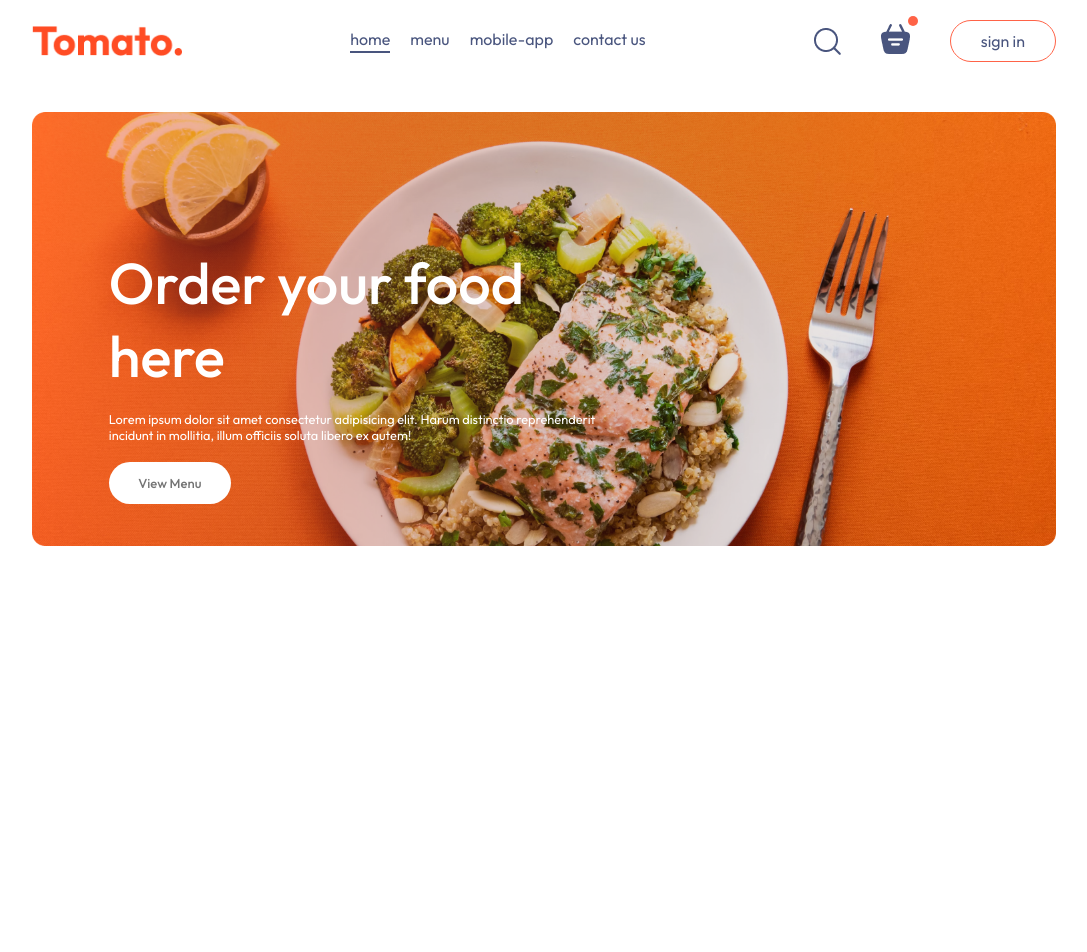
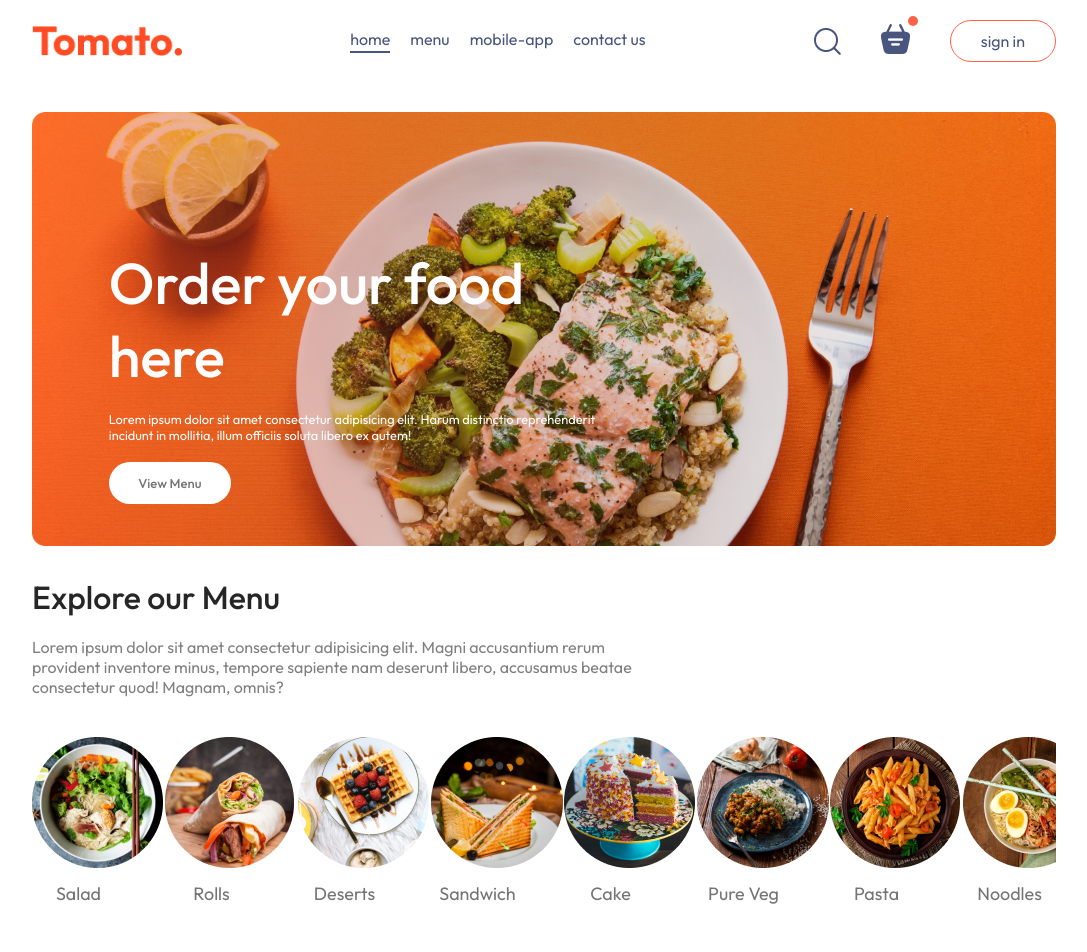
Before and after one commit to Jithin2k/Tomato-app, a React (Vite) app: page / in a window 1280 px wide. Shown: the top 952 px of the page, without its empty margins (96-1183 px from the left). Before the commit the page ends 800 px from the top, so only its background shows below. Built offline with nearby package versions, Linux system fonts and the light colour scheme.

Commit message:
Create Explore Menu and Add context API

```diff
--- /dev/null
+++ b/src/Components/ExploreMenu/ExploreMenu.css
@@ -0,0 +1,58 @@
+.explore-menu {
+  display: flex;
+  flex-direction: column;
+  gap: 20px;
+}
+
+.explore-menu h1 {
+  color: #262626;
+  font-weight: 500;
+}
+
+.explore-menu hr{
+    margin: 10px 0px;
+    height: 2px;
+    background-color:#e2e2e2;
+    border: none;
+}
+
+.explore-menu-text {
+  color: #808080;
+  max-width: 60%;
+}
+
+.explore-menu-list {
+  display: flex;
+  justify-content: center;
+  align-items: center;
+  gap: 40px;
+  text-align: center;
+  overflow-x: scroll;
+  margin: 20px 0px;
+}
+
+.explore-menu-list::-webkit-scrollbar{
+    display: none;
+}
+
+.explore-menu-list-item{
+    width: 7.5vw;
+    min-width: 80px;
+    cursor: pointer;
+    border-radius: 50%;
+    transition: .3s;
+}
+
+.explore-menu-list-item p{
+    margin-top: 10px;
+    color: #747474;
+    font-size: max(1.4vw,16px);
+    cursor: pointer;
+}
+
+.explore-menu-list-item .active{
+    border:4px solid;
+    color: tomato;
+    padding: 2px ;
+    border-radius: 50%;
+}
--- /dev/null
+++ b/src/Components/ExploreMenu/ExploreMenu.jsx
@@ -0,0 +1,40 @@
+import React from "react";
+import "./ExploreMenu.css";
+import { menu_list } from "../../assets/assets";
+
+const ExploreMenu = ({ category, setCategory }) => {
+  return (
+    <div id="explore-menu" className="explore-menu">
+      <h1>Explore our Menu</h1>
+      <p className="explore-menu-text">
+        Lorem ipsum dolor sit amet consectetur adipisicing elit. Magni
+        accusantium rerum provident inventore minus, tempore sapiente nam
+        deserunt libero, accusamus beatae consectetur quod! Magnam, omnis?
+      </p>
+      <div className="explore-menu-list">
+        {menu_list.map((item, index) => {
+          return (
+            <div
+              onClick={() =>
+                setCategory((prev) =>
+                  prev === item.menu_name ? "All" : item.menu_name
+                )
+              }
+              className="explore-menu-list-item"
+            >
+              <img
+                className={category === item.menu_name ? "active" : ""}
+                src={item.menu_image}
+                alt=""
+              />
+              <p>{item.menu_name}</p>
+            </div>
+          );
+        })}
+      </div>
+      <hr />
+    </div>
+  );
+};
+
+export default ExploreMenu;
--- a/src/Pages/Home/Home.jsx
+++ b/src/Pages/Home/Home.jsx
@@ -1,11 +1,14 @@
-import React from 'react'
+import React, { useState } from 'react'
 import "./Home.css"
 import Header from '../../Components/Header/Header'
+import ExploreMenu from '../../Components/ExploreMenu/ExploreMenu'
 
 const Home = () => {
+  const [category,setCategory] = useState("All")
   return (
     <div>
       <Header/>
+      <ExploreMenu category={category} setCategory={setCategory}/>
     </div>
   )
 }
```
Also changed, not shown: src/Context/StoreContext.jsx (added, +14 -0 lines).
